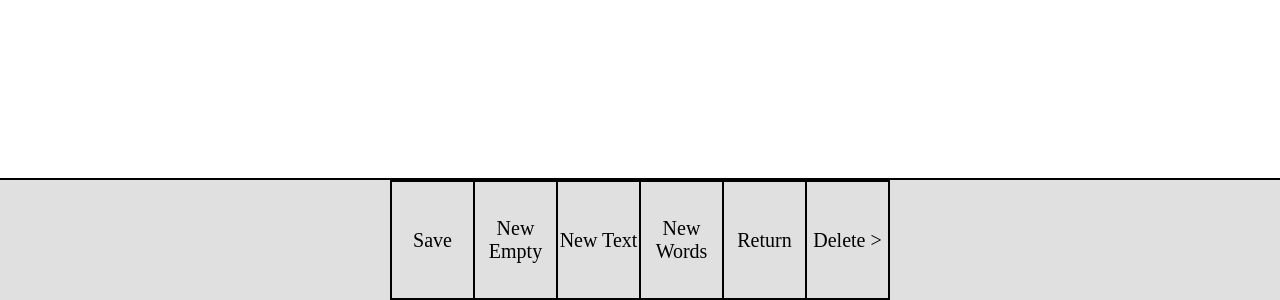
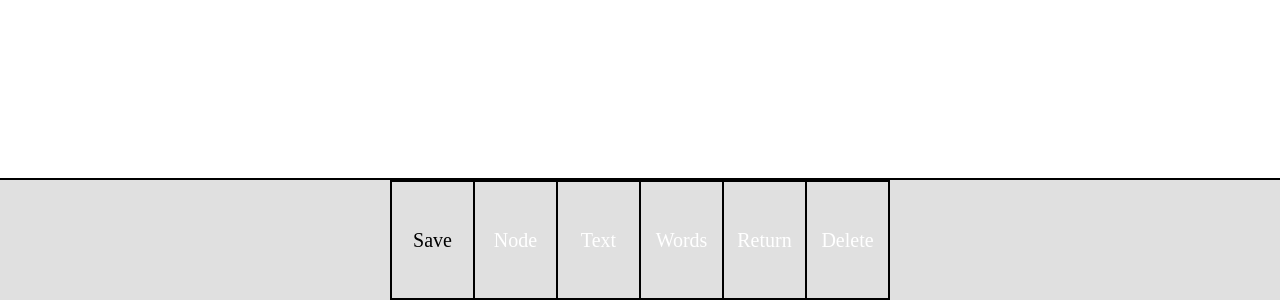
Before and after one commit to hcs64/ecola, a website: page src/index.html in a window 1280 px wide. Shown: the part 500-800 px from the top of the page. Drawn offline with Linux system fonts and the light colour scheme.

Commit message:
support for disabling buttons

```diff
--- a/src/index.html
+++ b/src/index.html
@@ -57,7 +57,7 @@ div#keyboard {
   left: 0;
   height: 15%;
   width: 100%;
-  outline: solid 2px;
+  outline: black solid 2px;
   background: #e0e0e0;
 }
 
@@ -79,8 +79,12 @@ div#keyboard {
 }
 
 #keyboard td.filled {
-  outline: 2px solid;
+  outline: black solid 2px;
   font-size: 20px;
+}
+
+#keyboard td.inactive {
+  color: white;
 }
 </style>
 </head>
--- a/src/main.js
+++ b/src/main.js
@@ -609,28 +609,31 @@ const cursorBeforeOrAfterOrInside = function () {
 };
 
 const setCursorBeforeBox = function (box) {
-  // TODO: we can set the keys to greyed out or not through this
   CURSOR_BEFORE_BOX = box;
   CURSOR_AFTER_BOX = null;
   CURSOR_INSIDE_BOX = null;
+
+  updateKeyboard();
 
   requestDraw();
 };
 
 const setCursorAfterBox = function (box) {
-  // TODO: ditto
   CURSOR_AFTER_BOX = box;
   CURSOR_BEFORE_BOX = null;
   CURSOR_INSIDE_BOX = null;
+
+  updateKeyboard();
 
   requestDraw();
 };
 
 const setCursorInsideBox = function (box) {
-  // TODO: yup
   CURSOR_INSIDE_BOX = box;
   CURSOR_BEFORE_BOX = null;
   CURSOR_AFTER_BOX = null;
+
+  updateKeyboard();
 
   requestDraw();
 }
@@ -1181,6 +1184,18 @@ const menuCallbacks = {
 
 const MENU = MENUR(menuCallbacks);
 
+const updateKeyboard = function () {
+  if (CURSOR_BEFORE_BOX) {
+    MENU.setButtonsActive(['save', 'newBox', 'type']);
+  } else if (CURSOR_AFTER_BOX) {
+    MENU.setButtonsActive(['typeWords', 'newRow', 'del']);
+  } else if (CURSOR_INSIDE_BOX) {
+    MENU.setButtonsActive(['save','del']);
+  } else {
+    MENU.setButtonsActive(['save']);
+  }
+};
+
 // main code starts here
 
 resetGlobals();
--- a/src/menur.js
+++ b/src/menur.js
@@ -9,11 +9,11 @@ const MENUR = (function (cb) {
   const MENU_BUTTONS = [
     [
       {t: 'Save', cmd: cb.save, name: 'save'},
-      {t: 'New Empty', cmd: cb.newBox, name: 'newBox'},
-      {t: 'New Text', cmd: cb.type, name: 'type'},
-      {t: 'New Words', cmd: cb.typeWords, name: 'typeWords'},
+      {t: 'Node', cmd: cb.newBox, name: 'newBox'},
+      {t: 'Text', cmd: cb.type, name: 'type'},
+      {t: 'Words', cmd: cb.typeWords, name: 'typeWords'},
       {t: 'Return', cmd: cb.newRow, name: 'newRow'},
-      {t: 'Delete >', cmd: cb.del, name: 'del'},
+      {t: 'Delete', cmd: cb.del, name: 'del'},
     ],
   ];
   return {
@@ -23,7 +23,7 @@ const MENUR = (function (cb) {
       TABLE = document.createElement('table');
       TABLE.id = 'menu-table';
 
-      let menuArray = MENU_BUTTONS;
+      const menuArray = MENU_BUTTONS;
 
       for (let i = 0; i < 1; i++) {
         const tr = document.createElement('tr');
@@ -45,7 +45,9 @@ const MENUR = (function (cb) {
             }
 
             td.addEventListener('click', function (e) {
-              button.cmd();
+              if (!button.ignore) {
+                button.cmd();
+              }
             });
           }
 
@@ -56,5 +58,22 @@ const MENUR = (function (cb) {
 
       div.appendChild(TABLE);
     },
+    setButtonsActive: function (active) {
+      const menuArray = MENU_BUTTONS;
+
+      menuArray.forEach(row => row.forEach(function (button) {
+        if (button.cmd) {
+          const id = 'key-' + button.name;
+          const td = document.getElementById(id);
+          if (active.indexOf(button.name) !== -1) {
+            td.className = 'filled';
+            button.ignore = false;
+          } else {
+            td.className = 'filled inactive';
+            button.ignore = true;
+          }
+        }
+      }));
+    }
   };
 });
```
